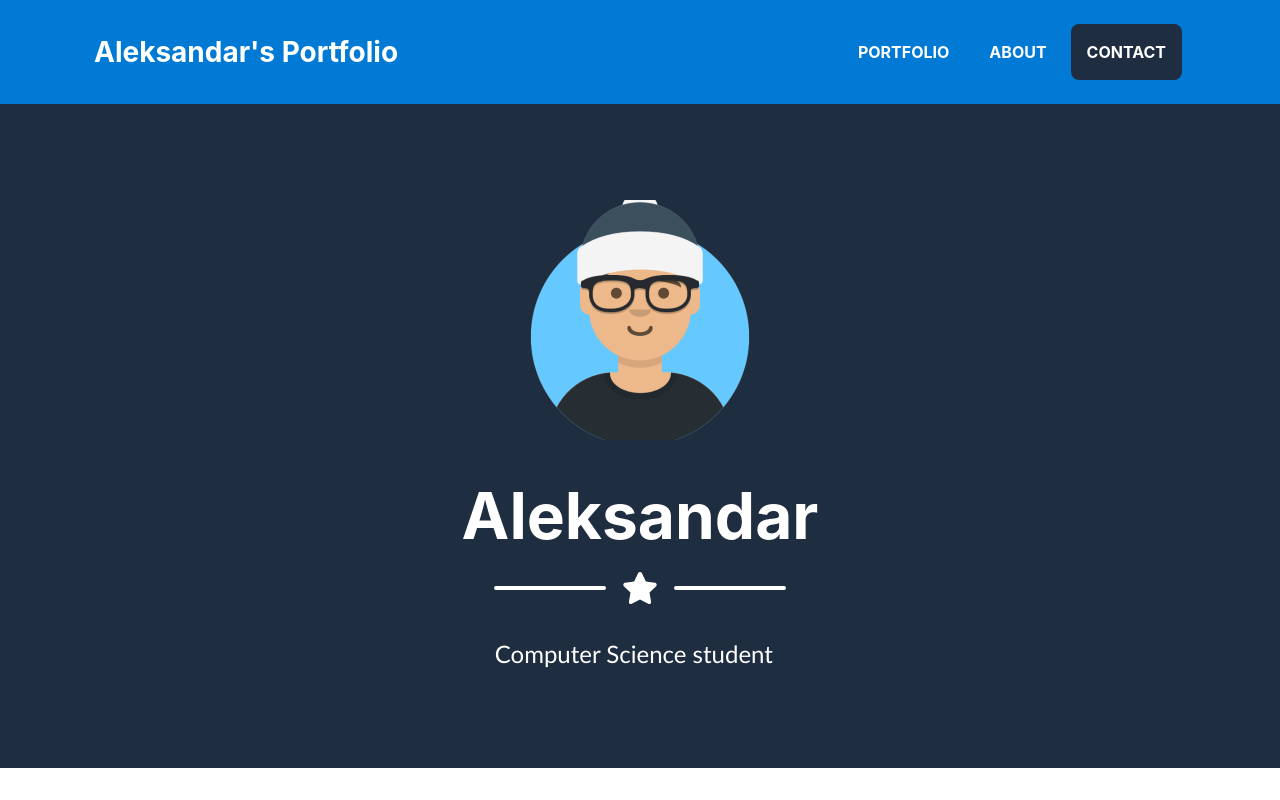
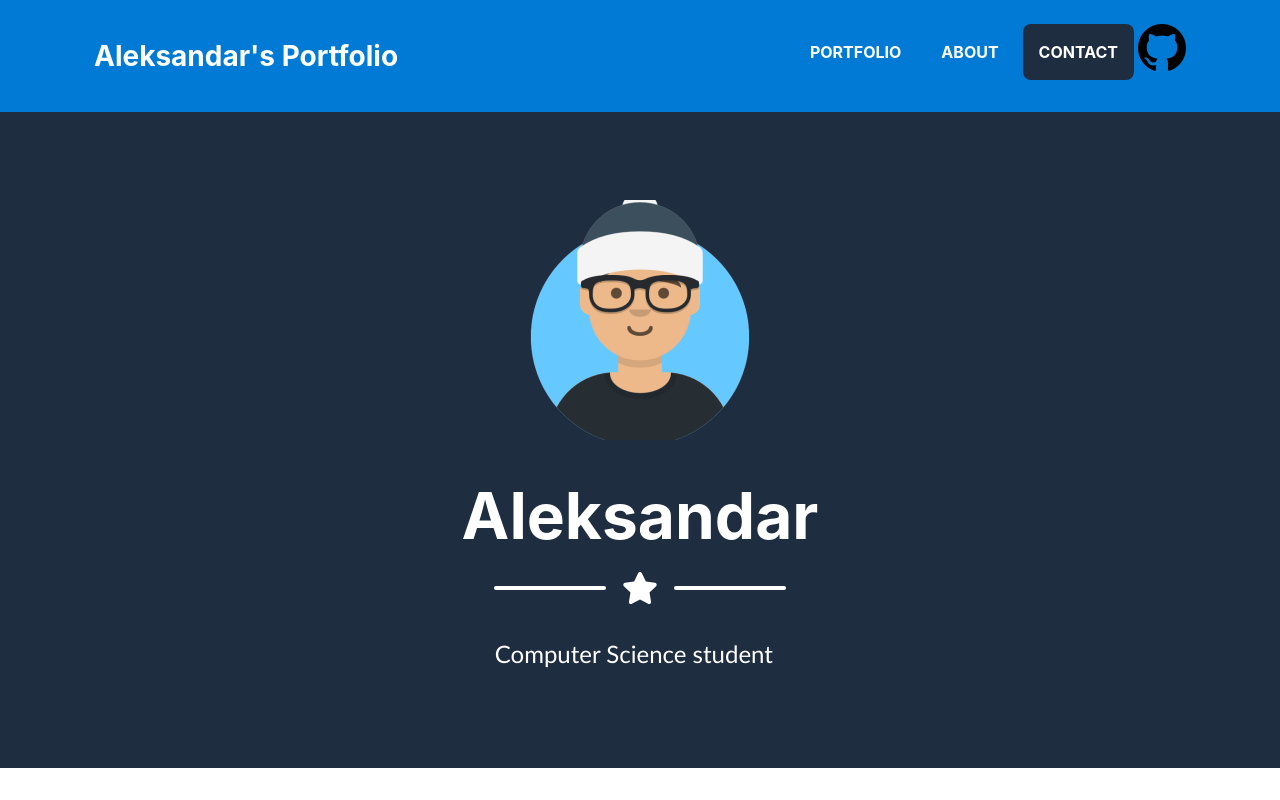
Before and after one commit to aGavazki/aGavazki, a plain HTML site: page index.html in a window 1280 px wide. Shown: the top 800 px of the page. Drawn offline with nearby package versions, Linux system fonts and the light colour scheme; a web font is replaced by a local one.

Commit message:
git but
github button

```diff
--- a/index.html
+++ b/index.html
@@ -26,6 +26,7 @@
                         </li>
                         <li class="nav-item mx-0 mx-lg-1"><a class="nav-link py-3 px-0 px-lg-3 rounded js-scroll-trigger" href="#contact">CONTACT</a>
                         </li>
+                        <li><p><a href="https://github.com/aGavazki"><img class="img-fluid" src="assets/img/git.png" alt="github"/></a></li>
                     </ul>
                 </div>
             </div>
```
Also changed, not shown: assets/img/git.png (added).
